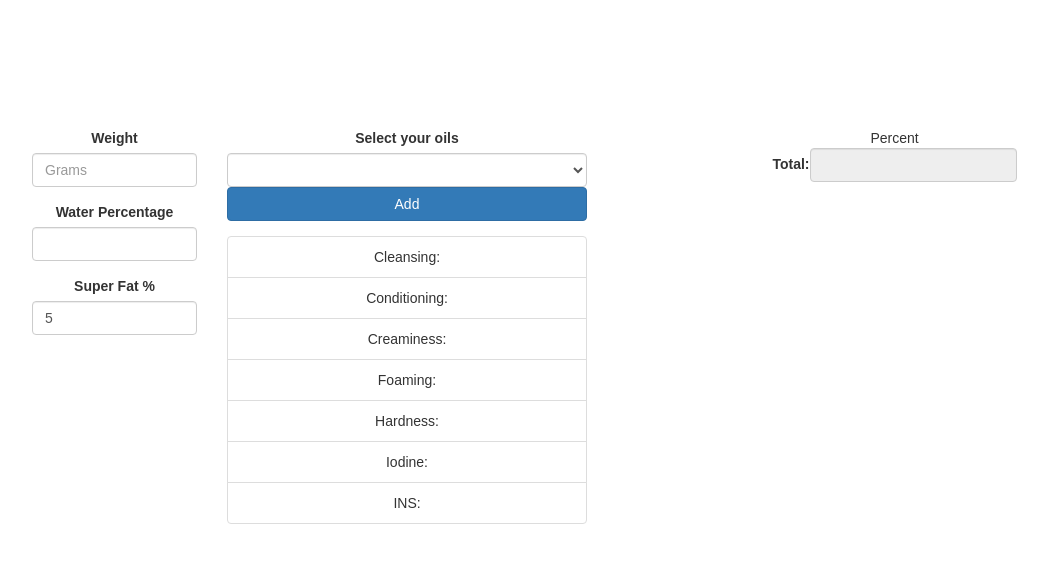
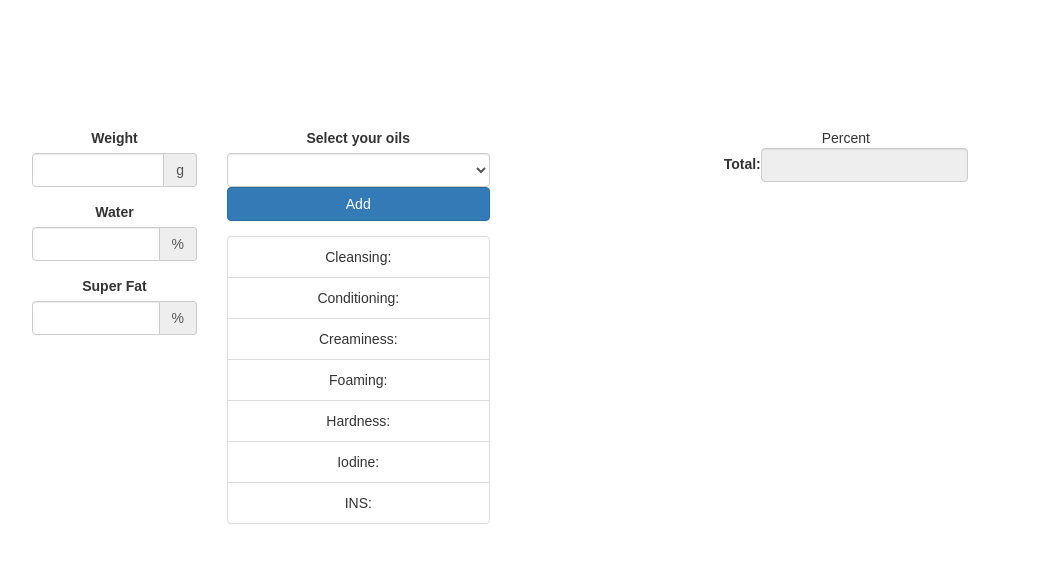
Before and after one commit to austinhansen/soapcalculator, a React (Create React App) app: page / in a window 1280 px wide. Shown: the top 562 px of the page, without its empty margins (38-1086 px from the left). Built offline with nearby package versions, Linux system fonts and the light colour scheme.

Commit message:
use react bootstrap with App layout

```diff
--- a/src/components/App.js
+++ b/src/components/App.js
@@ -1,4 +1,5 @@
 import React, { Component } from 'react';
+import { Grid, Row, Col, FormGroup, InputGroup, FormControl, ControlLabel } from 'react-bootstrap';
 import OilList from './OilList';
 import Soap from './Soap';
 import '../css/App.css';
@@ -51,34 +52,43 @@ class App extends Component {
   render() {
     return (
       <div className="App">
-        <div className="container">
-          <div className="row">
-            <div className="col-xs-2 col-md-2">
-              <label>Weight</label>
-              <div className="form-group">
-                <input type="number" className="form-control" name="weight" placeholder="Grams" />
-              </div>
+        <Grid>
+          <Row className="show-grid">
+            <Col xs={2}>
+              <FormGroup>
+                <ControlLabel>Weight</ControlLabel>
+                <InputGroup>
+                  <FormControl type="number" />
+                  <InputGroup.Addon>g</InputGroup.Addon>
+                </InputGroup>
+              </FormGroup>
 
-              <label>Water Percentage</label>
-              <div className="form-group">
-                <input type="number" className="form-control" name="water-percentage" />
-              </div>
+              <FormGroup>
+                <ControlLabel>Water</ControlLabel>
+                <InputGroup>
+                  <FormControl type="number" />
+                  <InputGroup.Addon>%</InputGroup.Addon>
+                </InputGroup>
+              </FormGroup>
 
-              <label>Super Fat %</label>
-              <div className="form-group">
-                <input type="number" className="form-control" name="fat" defaultValue={5} />
-              </div>
-            </div>
+              <FormGroup>
+                <ControlLabel>Super Fat</ControlLabel>
+                <InputGroup>
+                  <FormControl type="number" />
+                  <InputGroup.Addon>%</InputGroup.Addon>
+                </InputGroup>
+              </FormGroup>
+            </Col>
 
-            <div className="col-md-4">
+            <Col xs={3}>
               <OilList oils={this.state.oils} addToSoap={this.addToSoap} />
-            </div>
+            </Col>
 
-            <div className="col-md-6">
+            <Col xs={7}>
               <Soap soap={this.state.soap} removeFromSoap={this.removeFromSoap} />
-            </div>
-          </div>
-        </div>
+            </Col>
+          </Row>
+        </Grid>
       </div>
     );
   }
```
